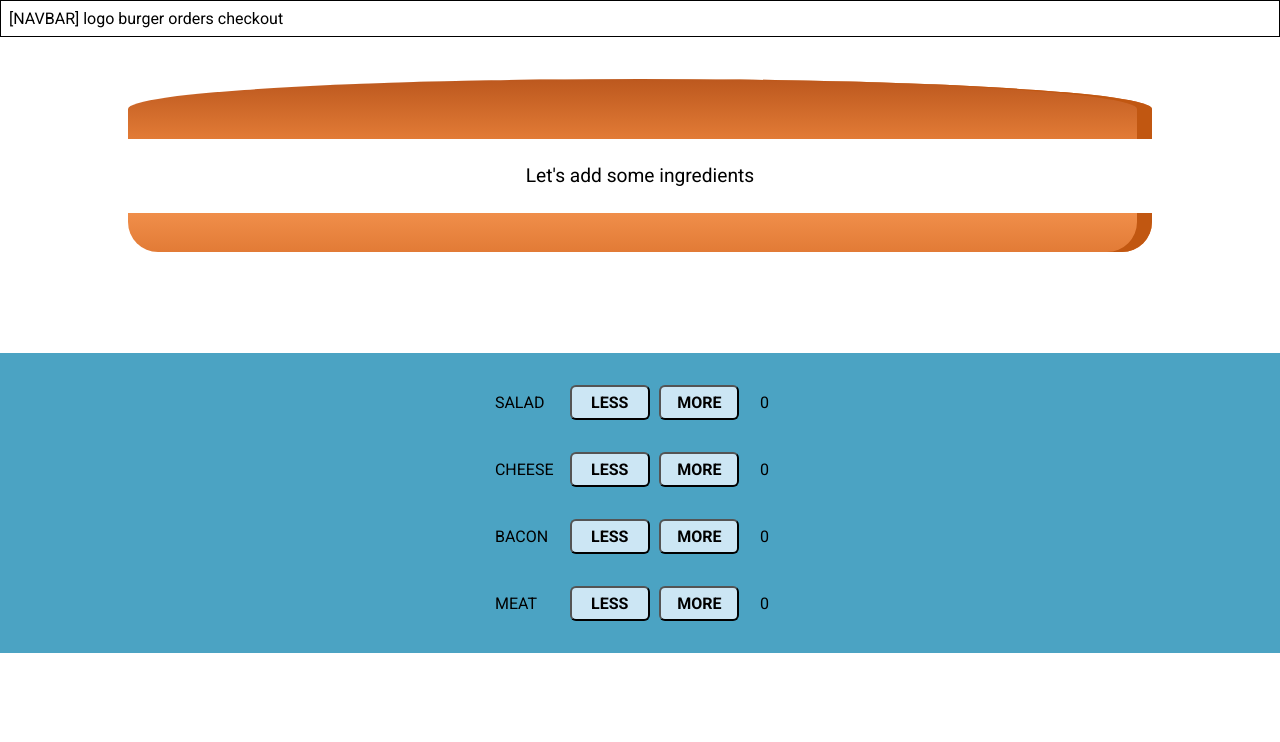
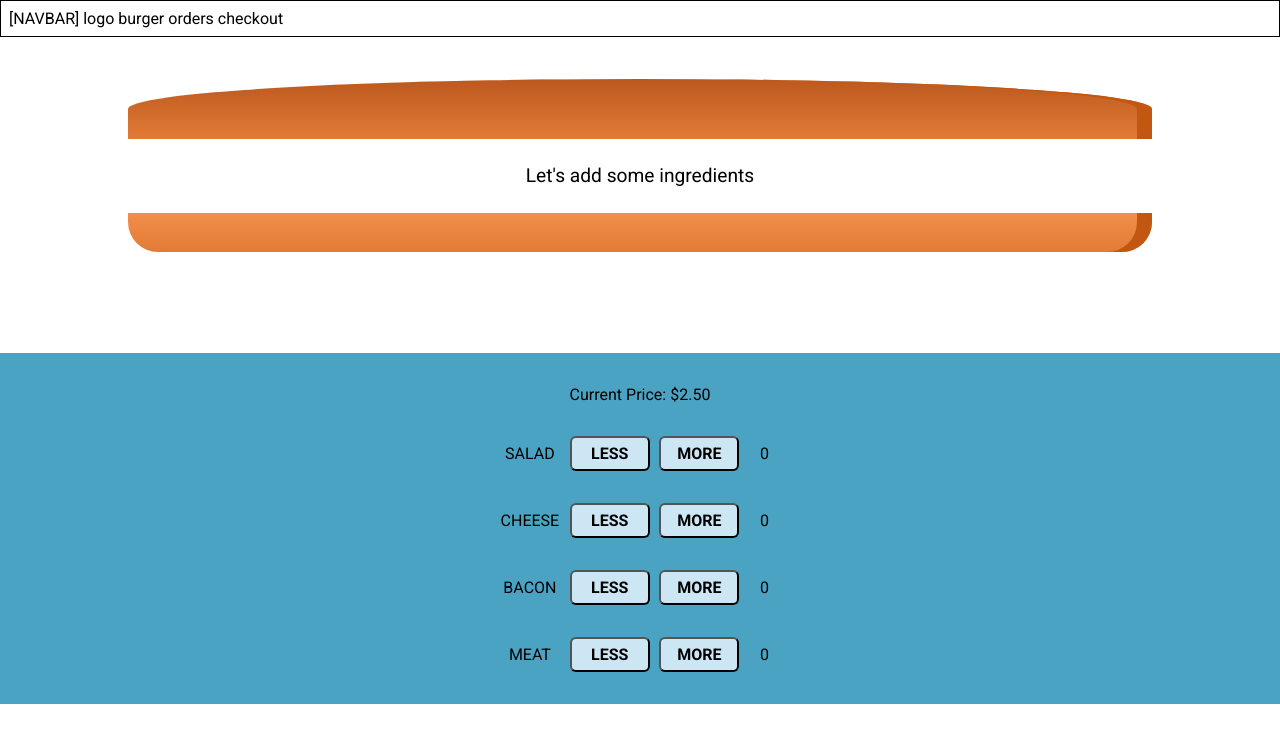
Before and after one commit to germancardenasm/burgerRestaurantOrderSystem, a React (Create React App) app: page / in a window 1280 px wide. Shown: the top 742 px of the page. Built offline with nearby package versions, Linux system fonts and the light colour scheme.

Commit message:
Add price tag and logic to calculate price

```diff
--- /dev/null
+++ b/src/assets/prices.js
@@ -0,0 +1,7 @@
+let prices = {
+  salad: 0.45,
+  cheese: 0.6,
+  bacon: 0.75,
+  meat: 1.45
+};
+export default prices;
--- a/src/components/Burger/BuildControls/BuildControls.css
+++ b/src/components/Burger/BuildControls/BuildControls.css
@@ -4,4 +4,5 @@
     padding: 1rem 0;
     width: 100%;
     background-color: #4ba3c3;
+    text-align: center;
 }
--- a/src/components/Burger/BuildControls/BuildControls.js
+++ b/src/components/Burger/BuildControls/BuildControls.js
@@ -8,13 +8,18 @@ const BuildControls = props => {
         type={ingType}
         qty={props.ingredients[ingType]}
         key={ingType}
-        addIngredients={props.addIngredients}
-        removeIngredients={props.removeIngredients}
+        addIngredients={() => props.addIngredients(ingType)}
+        removeIngredients={() => props.removeIngredients(ingType)}
       />
     );
   });
 
-  return <div className="build_controls">{controlsArray}</div>;
+  return (
+    <div className="build_controls">
+      <p>Current Price: ${props.price.toFixed(2)}</p>
+      {controlsArray}
+    </div>
+  );
 };
 
 export default BuildControls;
--- a/src/components/Burger/Control/Control.js
+++ b/src/components/Burger/Control/Control.js
@@ -5,16 +5,10 @@ const Control = props => {
   return (
     <div className="control" id={props.type}>
       <span className="ing_name">{props.type}</span>
-      <button
-        className="control_button"
-        onClick={e => props.removeIngredients(e.target.parentElement.id)}
-      >
+      <button className="control_button" onClick={props.removeIngredients}>
         Less
       </button>
-      <button
-        className="control_button"
-        onClick={e => props.addIngredients(e.target.parentElement.id)}
-      >
+      <button className="control_button" onClick={props.addIngredients}>
         More
       </button>
       <span className="ing_qty">{props.qty}</span>
--- a/src/containers/BurgerBuilder/BurgerBuilder.js
+++ b/src/containers/BurgerBuilder/BurgerBuilder.js
@@ -2,6 +2,7 @@ import React, { Component } from "react";
 import BurgerGraphic from "../../components/Burger/BurgerGraphic/BurgerGraphic";
 import Aux from "../../hoc/Aux";
 import BuildControls from "../../components/Burger/BuildControls/BuildControls";
+import prices from "../../assets/prices";
 import "./BurgerBuilder.css";
 
 export default class BurgerBuilder extends Component {
@@ -12,7 +13,7 @@ export default class BurgerBuilder extends Component {
       bacon: 0,
       meat: 0
     },
-    other: "german"
+    price: 2.5
   };
 
   addIngredients = e => {
@@ -20,7 +21,8 @@ export default class BurgerBuilder extends Component {
       ingredients: {
         ...state.ingredients,
         [e]: state.ingredients[e] + 1
-      }
+      },
+      price: state.price + prices[e]
     }));
   };
 
@@ -30,7 +32,8 @@ export default class BurgerBuilder extends Component {
       ingredients: {
         ...state.ingredients,
         [e]: state.ingredients[e] - 1
-      }
+      },
+      price: state.price - prices[e]
     }));
   };
 
@@ -39,9 +42,9 @@ export default class BurgerBuilder extends Component {
       <Aux>
         <BurgerGraphic ingredients={this.state.ingredients} />
         <BuildControls
-          ingredients={this.state.ingredients}
-          addIngredients={e => this.addIngredients(e)}
-          removeIngredients={e => this.removeIngredients(e)}
+          {...this.state}
+          addIngredients={ing => this.addIngredients(ing)}
+          removeIngredients={ing => this.removeIngredients(ing)}
         />
       </Aux>
     );
```
